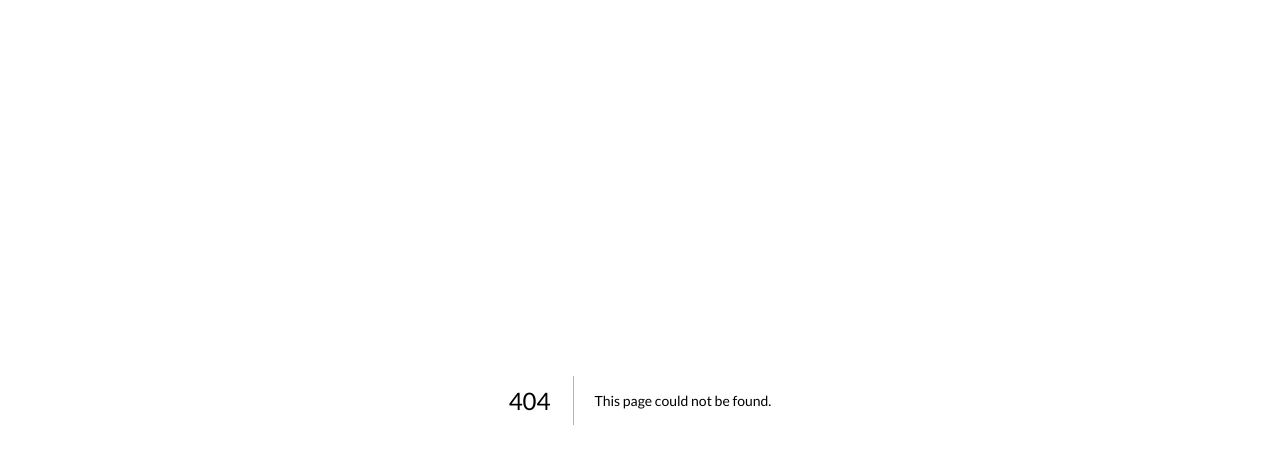
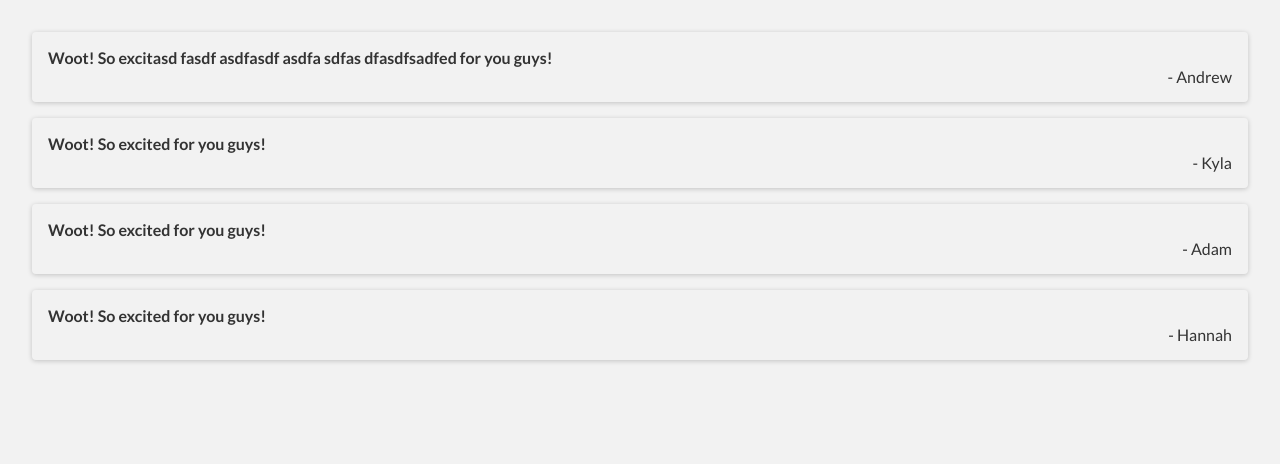
Before and after one commit to Albatrooss/cqymm, a Next.js app: page /wishes in a window 1280 px wide. Before the commit this address had no page. Shown: the top 464 px of the page. Built offline with nearby package versions, Linux system fonts and the light colour scheme; a web font is replaced by a local one.

Commit message:
started wishes list

```diff
--- /dev/null
+++ b/components/WishComp.tsx
@@ -0,0 +1,34 @@
+import React from 'react'
+import styled from 'styled-components'
+import { tempWish } from '../pages/wishes';
+
+interface comProps {
+    wish: tempWish
+}
+
+const WishComp = ({ wish }: comProps) => {
+
+    return (
+        <Wrapper>
+            <Text>{wish.text}</Text>
+            <From>- {wish.name}</From>
+        </Wrapper>
+    )
+
+}
+export default WishComp;
+
+const Wrapper = styled.div`
+    margin: 1rem  0;
+    padding: 1rem;
+    box-shadow: 0 1px 5px rgba(0,0,0,0.2);
+    border-radius: 4px;
+`;
+
+const Text = styled.h4`
+
+`;
+
+const From = styled.p`
+    text-align: right;
+`;
--- /dev/null
+++ b/pages/wishes.tsx
@@ -0,0 +1,60 @@
+import React, { useState } from 'react'
+import styled from 'styled-components'
+
+import WishComp from '../components/WishComp';
+
+interface comProps {
+
+}
+
+export interface tempWish {
+    id: number;
+    name: string;
+    text: string;
+    like: boolean;
+}
+
+const wishesEx: tempWish[] = [
+    {
+        id: 1,
+        name: 'Andrew',
+        text: 'Woot! So excitasd fasdf  asdfasdf asdfa sdfas dfasdfsadfed for you guys!',
+        like: true
+    },
+    {
+        id: 2,
+        name: 'Kyla',
+        text: 'Woot! So excited for you guys!',
+        like: true
+    },
+    {
+        id: 3,
+        name: 'Adam',
+        text: 'Woot! So excited for you guys!',
+        like: true
+    },
+    {
+        id: 4,
+        name: 'Hannah',
+        text: 'Woot! So excited for you guys!',
+        like: true
+    },
+]
+
+const Wishes = ({  }: comProps) => {
+
+    const [wishes, setWishes] = useState<tempWish[]>(wishesEx);
+    return (
+        <Wrapper>
+            { wishes.map(wish =>
+                <WishComp wish={wish} key={wish.id} />
+            )}
+        </Wrapper>
+    )
+
+}
+export default Wishes;
+
+const Wrapper = styled.div`
+    margin: 2rem;
+`;
```
